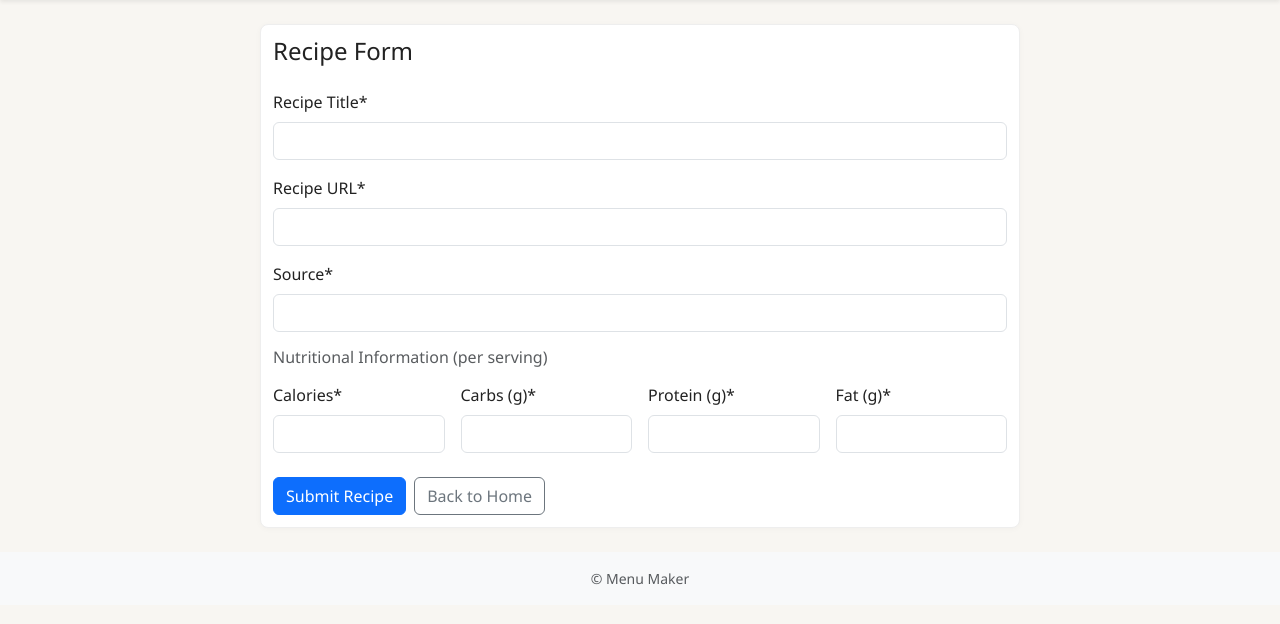
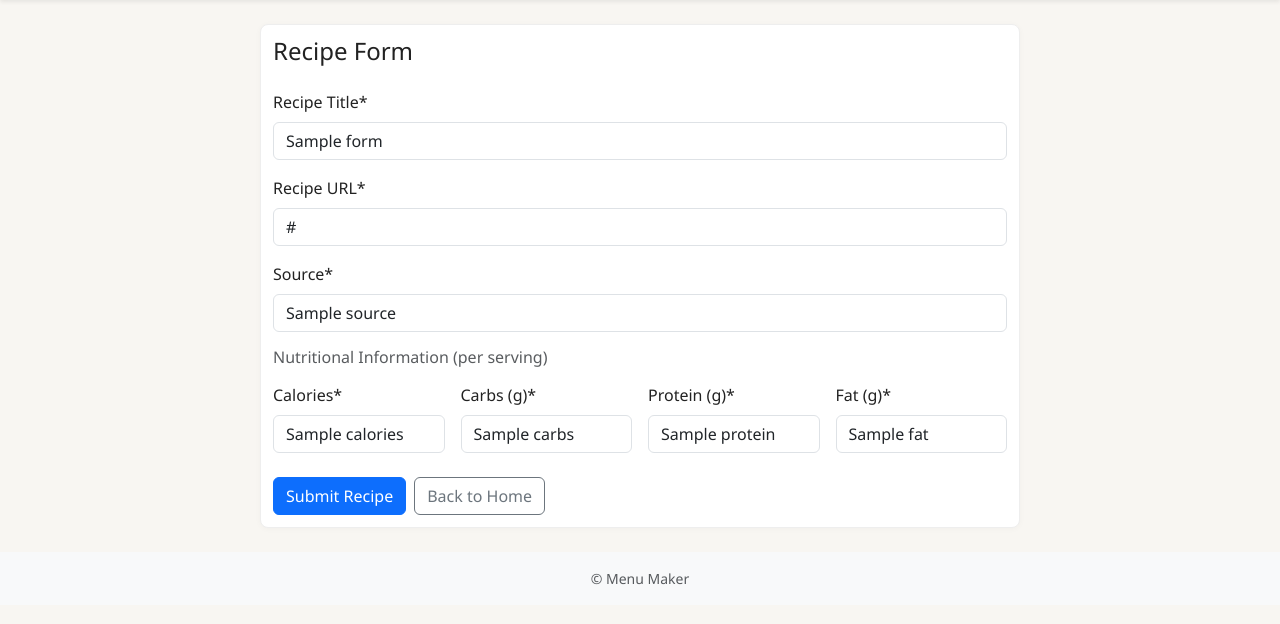
Before and after one commit to RRonacher/Menu_Maker_App, a Flask app: template app/templates/recipe.html in a window 1280 px wide. Shown: the part 56-680 px from the top of the page. Run offline with Flask 2, Linux system fonts and the light colour scheme; the template is opened without the code that fills it: most values are stand-ins (such as "Sample title", 1, 10 or a date in 2020).

Commit message:
feat: Preserve form data on validation failure and add logging
- Store form data in session when validation fails to prevent clearing
- Repopulate form fields on GET request after validation error
- Add warning logging for validation failures
- Configure basic logging in app initialization
- All 53 tests still passing

```diff
--- a/app/__init__.py
+++ b/app/__init__.py
@@ -4,12 +4,16 @@ from app.recipe.routes import recipe_bp
 from app.nutrition.routes import nutrition_bp
 from app.saved.routes import saved_bp
 from app.cron.routes import cron_bp
+import logging
 
 
 def create_app():
     app = Flask(__name__)
     app.config.from_pyfile('config.py')
     app.secret_key = app.config.get('SECRET_KEY', 'your_secret_key')
+
+    # Configure logging
+    logging.basicConfig(level=logging.WARNING, format='%(asctime)s - %(name)s - %(levelname)s - %(message)s')
 
     app.register_blueprint(menu_bp)
     app.register_blueprint(recipe_bp)
--- a/app/templates/recipe.html
+++ b/app/templates/recipe.html
@@ -8,39 +8,39 @@
     <form method="post" class="mt-4" autocomplete="off">
       <div class="mb-3">
         <label for="title" class="form-label">Recipe Title*</label>
-        <input type="text" class="form-control" id="title" name="title" required>
+        <input type="text" class="form-control" id="title" name="title" value="{{ form_data.title if form_data else '' }}" required>
       </div>
 
       <div class="mb-3">
         <label for="url" class="form-label">Recipe URL*</label>
-        <input type="url" class="form-control" id="url" name="url" required>
+        <input type="url" class="form-control" id="url" name="url" value="{{ form_data.url if form_data else '' }}" required>
       </div>
 
       <div class="mb-3">
         <label for="source" class="form-label">Source*</label>
-        <input type="text" class="form-control" id="source" name="source" required>
+        <input type="text" class="form-control" id="source" name="source" value="{{ form_data.source if form_data else '' }}" required>
       </div>
 
       <h6 class="text-muted mb-3">Nutritional Information (per serving)</h6>
       <div class="row g-3 mb-3">
         <div class="col-md-6 col-lg-3">
           <label for="calories" class="form-label">Calories*</label>
-          <input type="text" inputmode="numeric" class="form-control" id="calories" name="calories" pattern="[0-9]+" required>
+          <input type="text" inputmode="numeric" class="form-control" id="calories" name="calories" pattern="[0-9]+" value="{{ form_data.calories if form_data else '' }}" required>
         </div>
 
         <div class="col-md-6 col-lg-3">
           <label for="carbs" class="form-label">Carbs (g)*</label>
-          <input type="text" class="form-control" id="carbs" name="carbs" pattern="[0-9]*\.?[0-9]*" required>
+          <input type="text" class="form-control" id="carbs" name="carbs" pattern="[0-9]*\.?[0-9]*" value="{{ form_data.carbs if form_data else '' }}" required>
         </div>
 
         <div class="col-md-6 col-lg-3">
           <label for="protein" class="form-label">Protein (g)*</label>
-          <input type="text" class="form-control" id="protein" name="protein" pattern="[0-9]*\.?[0-9]*" required>
+          <input type="text" class="form-control" id="protein" name="protein" pattern="[0-9]*\.?[0-9]*" value="{{ form_data.protein if form_data else '' }}" required>
         </div>
 
         <div class="col-md-6 col-lg-3">
           <label for="fat" class="form-label">Fat (g)*</label>
-          <input type="text" class="form-control" id="fat" name="fat" pattern="[0-9]*\.?[0-9]*" required>
+          <input type="text" class="form-control" id="fat" name="fat" pattern="[0-9]*\.?[0-9]*" value="{{ form_data.fat if form_data else '' }}" required>
         </div>
       </div>
 
```
Also changed, not shown: app/recipe/routes.py (+10 -2 lines).
